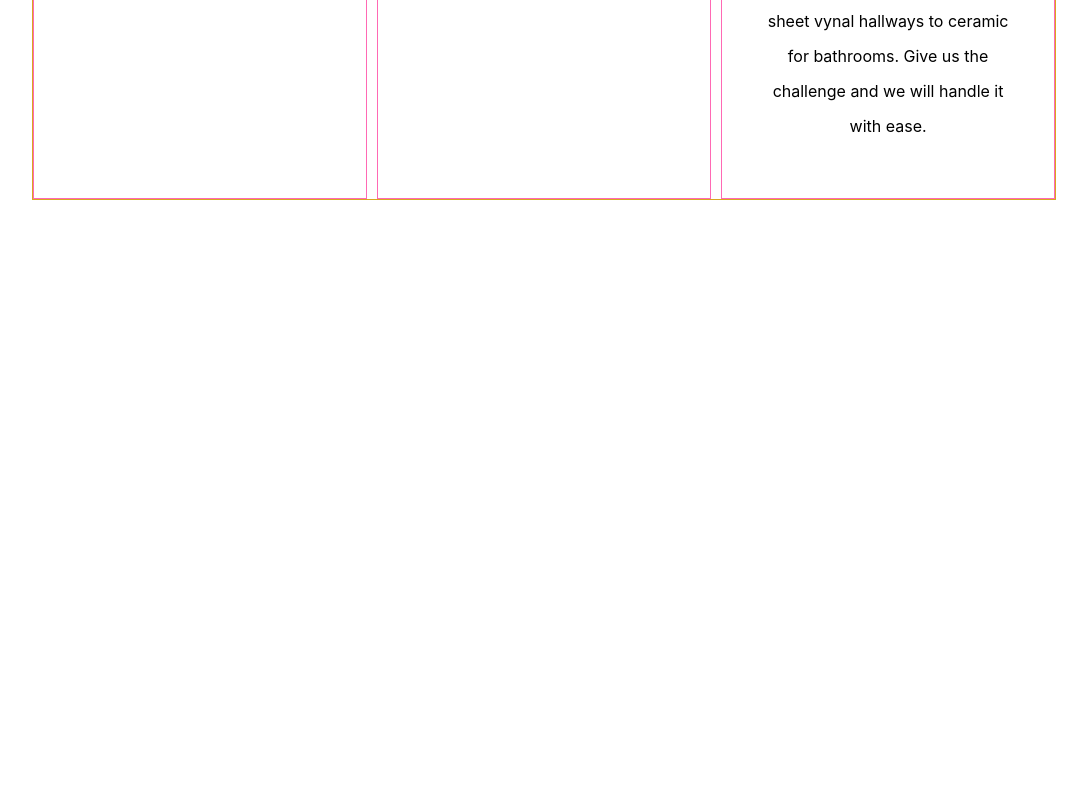
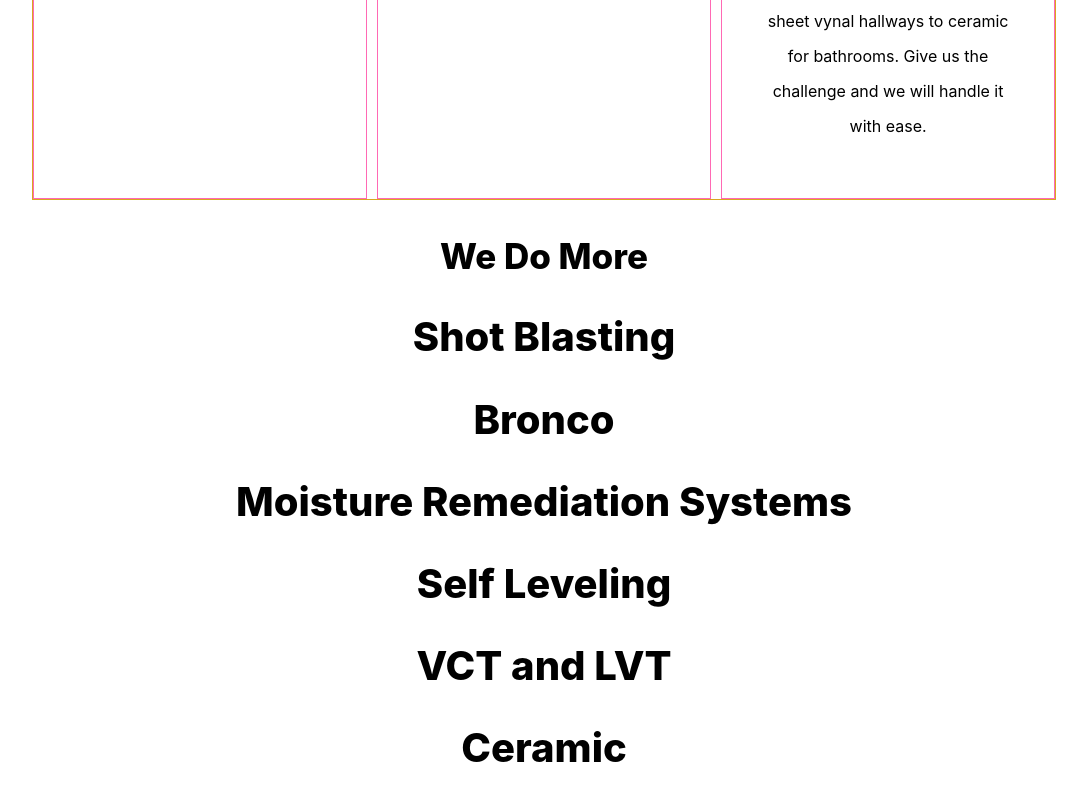
Before and after one commit to Perezented/PSF, a React (Create React App) app: page / in a window 1280 px wide. Shown: the part 1324-2124 px from the top of the page, without its empty margins (96-1183 px from the left). Before the commit the page ends 1524 px from the top, so only its background shows below. Built offline with nearby package versions, Linux system fonts and the light colour scheme.

Commit message:
Spacer and WeDoMore added to HomePage

```diff
--- a/src/components/HomePage.js
+++ b/src/components/HomePage.js
@@ -1,11 +1,15 @@
 import React from "react";
 import TriSection from "./TriSection";
 import HomeBanner from "./HomeBanner";
+import WeDoMore from "./WeDoMore";
+import Spacer from "./Spacer";
 export default function HomePage() {
   return (
     <>
       <HomeBanner />
       <TriSection />
+      <Spacer />
+      <WeDoMore />
     </>
   );
 }
```
